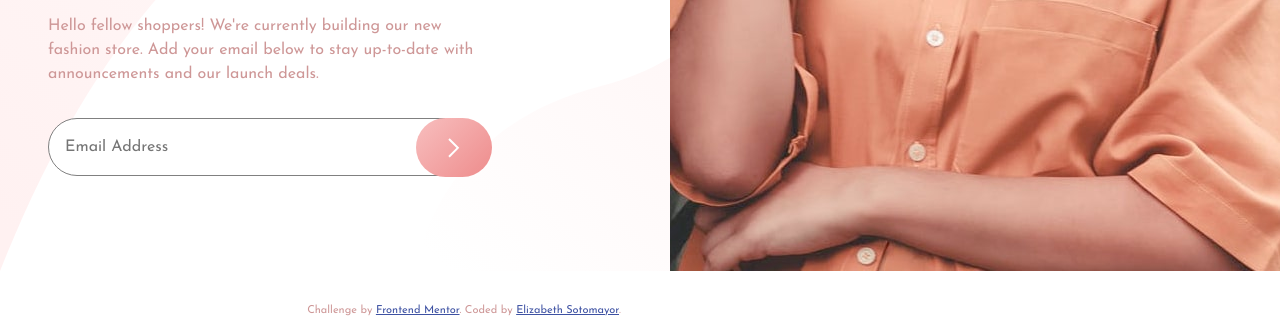
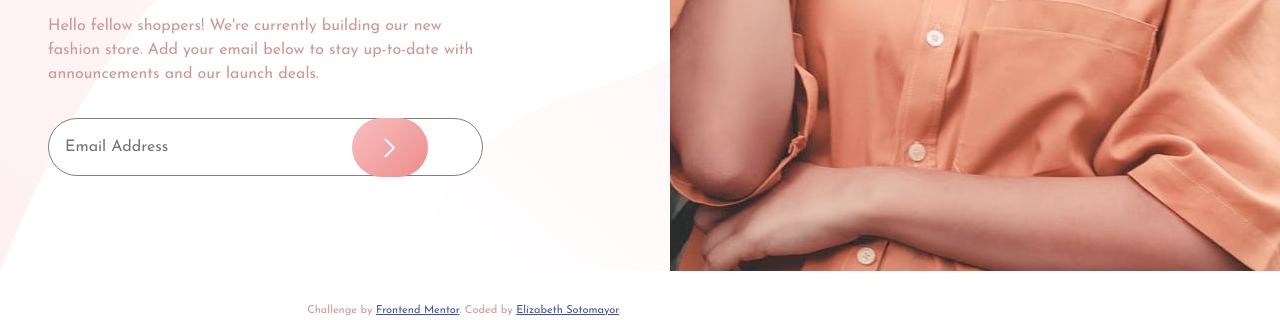
Before and after one commit to elizabethrsotomayor/base-apparel-coming-soon, a plain HTML site: page index.html in a window 1280 px wide. Shown: the part 529-849 px from the top of the page. Drawn offline with Linux system fonts and the light colour scheme.

Commit message:
add flex-grow to content and img

```diff
--- a/assets/css/styles.css
+++ b/assets/css/styles.css
@@ -117,14 +117,18 @@ h1 {
 
   .hero-desktop {
     max-width: 50%;
+    flex-grow: 1;
   }
 
   .content {
     background-image: url(../../images/bg-pattern-desktop.svg);
+    object-fit: cover;
+    background-repeat: no-repeat;
+    flex-grow: 1;
   }
 
   .submit-btn {
-    left: 26rem;
+    left: 22rem;
   }
 
   .email-form {
```
